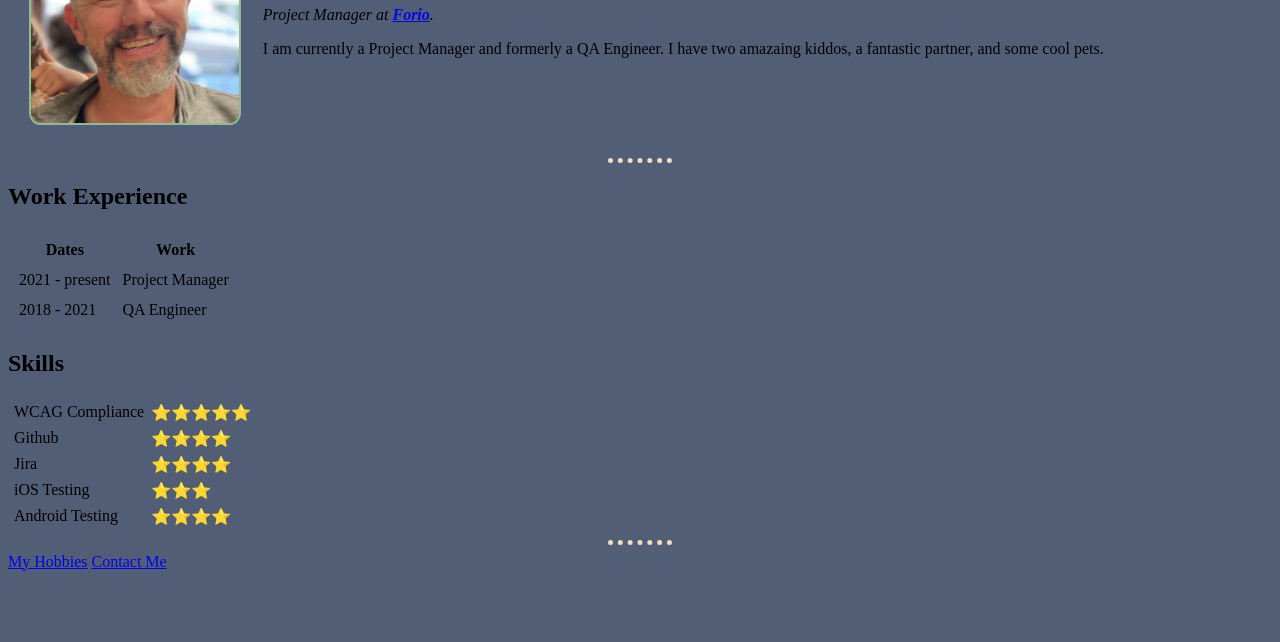
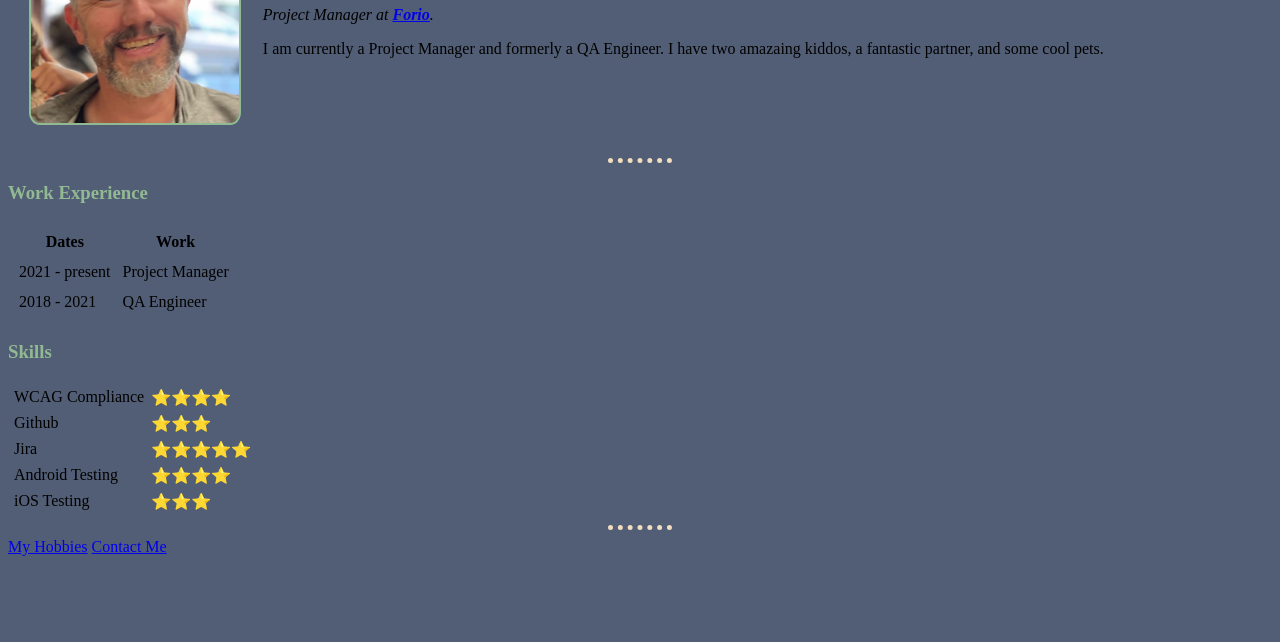
Before and after one commit to silvalen/cv, a plain HTML site: page index.html in a window 1280 px wide. Shown: the part 158-800 px from the top of the page. Drawn offline with Linux system fonts and the light colour scheme.

Commit message:
Update h2 to h3 and add h1, h3 style

```diff
--- a/css/styles.css
+++ b/css/styles.css
@@ -1,5 +1,9 @@
 body {
   background-color: #525E75;
+}
+
+h1, h3 {
+  color: #92BA92;
 }
 
 hr {
--- a/index.html
+++ b/index.html
@@ -20,7 +20,7 @@
       </tr>
     </table>
     <hr />
-    <h2>Work Experience</h2>
+    <h3>Work Experience</h3>
     <table cellspacing="10">
       <thead>
         <tr>
@@ -39,27 +39,28 @@
         </tr>
       </tbody>
     </table>
-    <h2>Skills</h2>
+    <h3>Skills</h3>
       <table cellspacing="5">
         <tr>
           <td>WCAG Compliance</td>
+          <td>⭐⭐⭐⭐</td>
+        </tr>
+        <tr>
+          <td>Github</td>
+          <td>⭐⭐⭐</td>
+        </tr>
+        <tr>
+          <td>Jira</td>
           <td>⭐⭐⭐⭐⭐</td>
         </tr>
         <tr>
-          <td>Github</td>
-          <td>⭐⭐⭐⭐</td>
-        </tr>
-        <tr>
-          <td>Jira</td>
+          <td>Android Testing</td>
           <td>⭐⭐⭐⭐</td>
         </tr>
         <tr>
           <td>iOS Testing</td>
           <td>⭐⭐⭐</td>
         </tr>
-        <tr>
-          <td>Android Testing</td>
-          <td>⭐⭐⭐⭐</td>
       </table>
     <hr />
     <a href="hobbies.html" target="_blank">My Hobbies</a>
```
